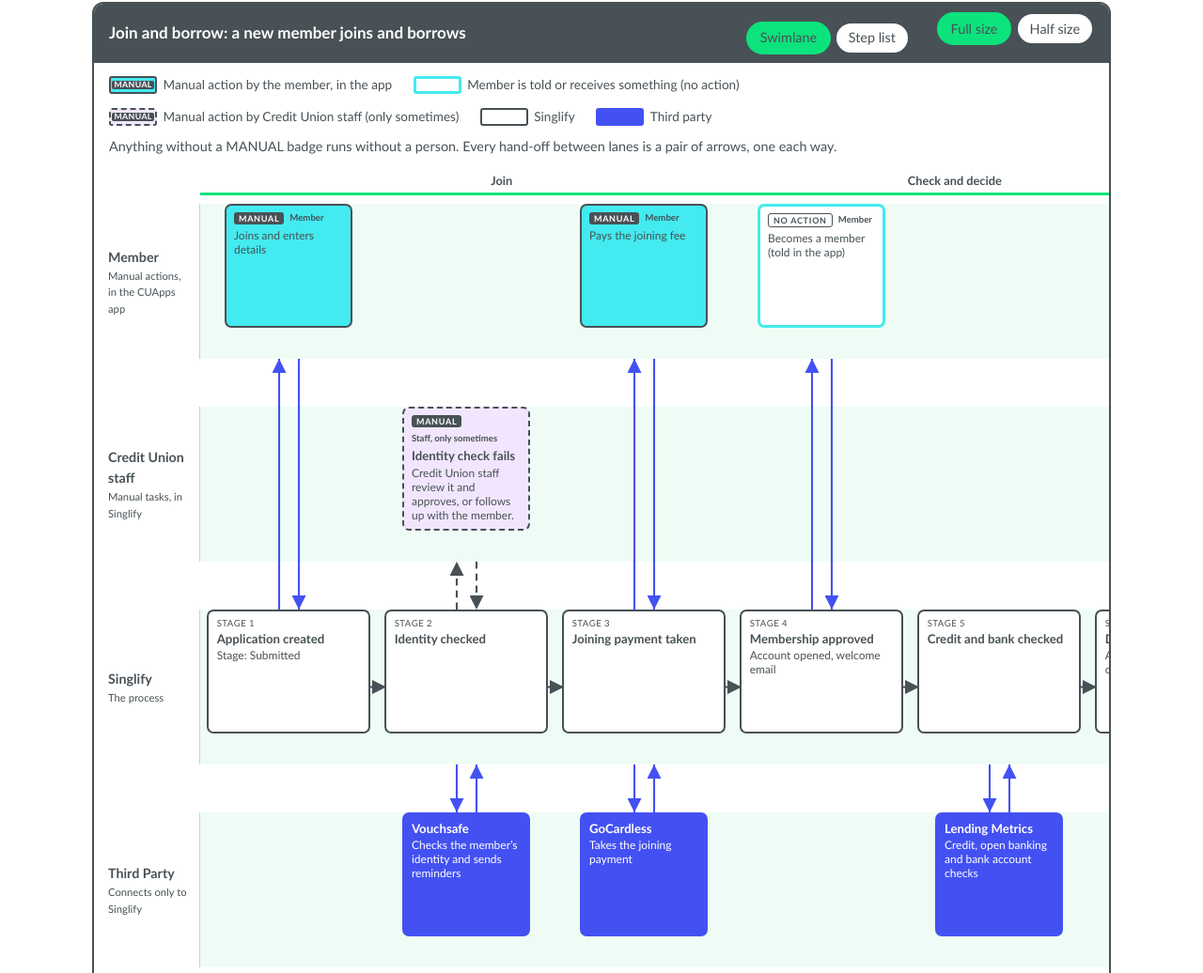
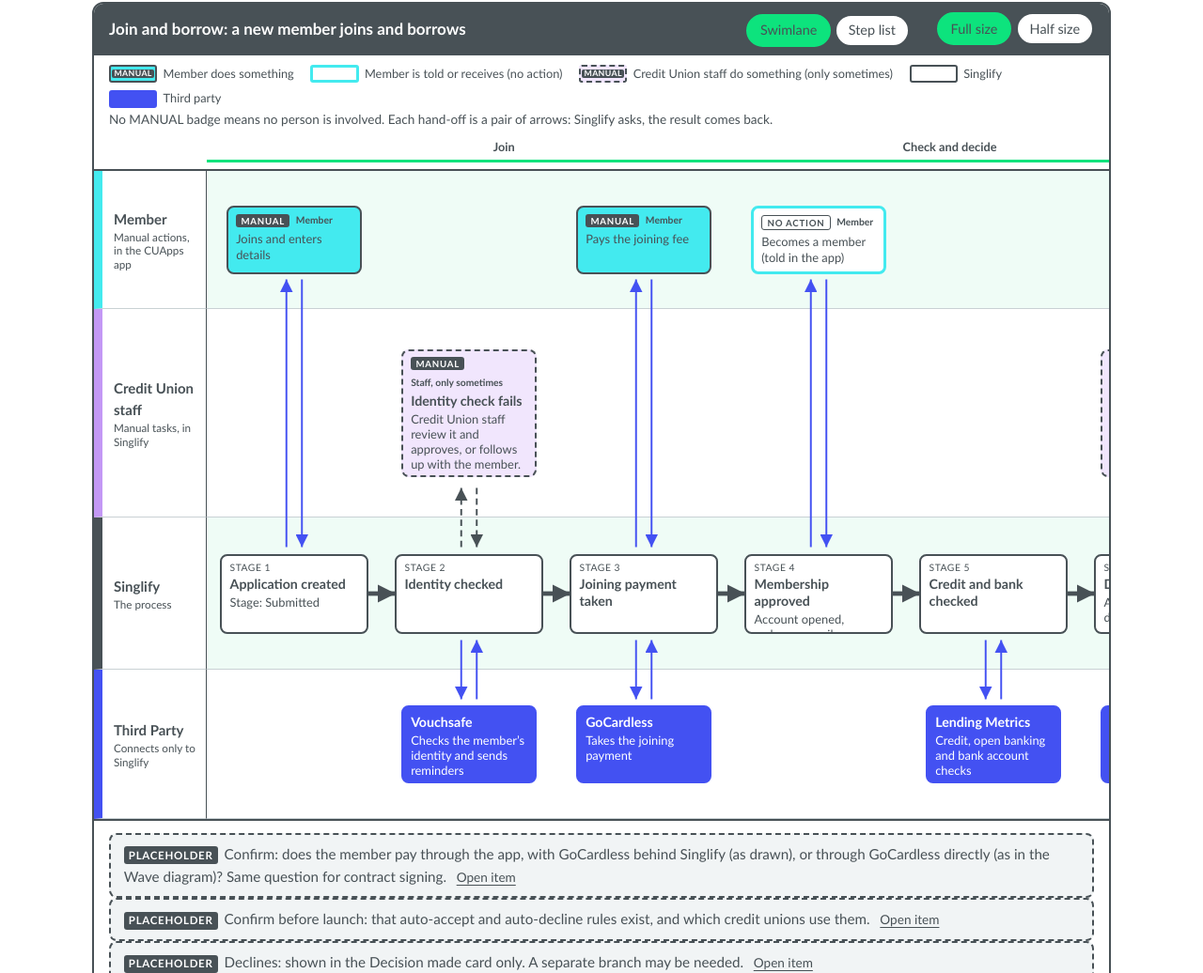
Before and after one commit to maartenrooney-gif/singlify-prototypes, an Astro site: page / in a window 1280 px wide. Shown: the part 2801-3837 px from the top of the page at 94% size. Built offline with nearby package versions, Linux system fonts and the light colour scheme; Astro itself is replaced by a stand-in of ours.

Commit message:
Swimlane readability: contiguous lane bands, tighter geometry, clearer arrows, compact legend
Co-Authored-By: Claude Sonnet 5.5 <noreply@anthropic.com>
Claude-Session: https://claude.ai/code/session_01DYC2SK2VGCHh7jzZQaFqcf

```diff
--- a/src/components/Swimlane/LaneGrid.astro
+++ b/src/components/Swimlane/LaneGrid.astro
@@ -1,18 +1,19 @@
 ---
-import { lanes, type Flow } from '../../lib/data';
-import { layout, COL_W, LABEL_W, CARD_H, GAP } from '../../lib/layout';
+import { lanes, type Flow, type Lane } from '../../lib/data';
+import { layout, COL_W, LABEL_W, CARD_W, CARD_H, S_INSET } from '../../lib/layout';
 import Card from './Card.astro';
 const { flow } = Astro.props as { flow: Flow };
-const { gridW, gridH, arrows, row } = layout(flow);
+const { gridW, gridH, laneH, arrows, row } = layout(flow);
 const sRow = row('singlify');
 const cols = `${LABEL_W}em repeat(${flow.cols}, ${COL_W}em)`;
-const rows = `repeat(${flow.lanes.length}, ${CARD_H}em)`;
+const rows = laneH.map((h) => `${h}em`).join(' ');
 const uid = `m-${flow.key}`;
+const size = (l: Lane) => `height:${CARD_H[l]}em;`;
 ---
 <div class="lanegrid-wrap">
   <div class="lg-frame">
     {flow.bands && (
-      <div class="lg-bands" aria-hidden="true">
+      <div class="lg-bands" aria-hidden="true" style={`margin-left:${LABEL_W}em`}>
         {flow.bands.map((b) => {
           const from = flow.stages[b.from].colStart;
           const last = flow.stages[b.to];
@@ -24,24 +25,25 @@ const uid = `m-${flow.key}`;
     <div class="lg" style={`grid-template-columns:${cols};grid-template-rows:${rows}`} role="group" aria-label="Swimlane diagram. Switch to Step list for the same steps in order.">
       {flow.lanes.map((l, i) => (
         <>
-          <div class="lg-stripe" style={`grid-row:${i + 1}`}></div>
-          <div class="lg-label" style={`grid-row:${i + 1};grid-column:1`}><strong>{lanes[l].label}</strong><span>{lanes[l].sub}</span></div>
+          <div class={`lg-stripe ${l}`} style={`grid-row:${i + 1}`}></div>
+          <div class={`lg-label ${l}`} style={`grid-row:${i + 1};grid-column:1`}><strong>{lanes[l].label}</strong><span>{lanes[l].sub}</span></div>
         </>
       ))}
       <svg width={`${gridW}em`} height={`${gridH}em`} viewBox={`0 0 ${gridW} ${gridH}`} aria-hidden="true" focusable="false">
         <defs>
-          <marker id={`${uid}-blue`} markerUnits="userSpaceOnUse" markerWidth="1" markerHeight="1" refX="1" refY="0.5" orient="auto"><path d="M0 0 L1 0.5 L0 1 Z" style="fill:var(--dark-blue)" /></marker>
-          <marker id={`${uid}-grey`} markerUnits="userSpaceOnUse" markerWidth="1" markerHeight="1" refX="1" refY="0.5" orient="auto"><path d="M0 0 L1 0.5 L0 1 Z" style="fill:var(--dark-grey)" /></marker>
+          <marker id={`${uid}-blue`} markerUnits="userSpaceOnUse" markerWidth="0.9" markerHeight="0.9" refX="0.9" refY="0.45" orient="auto"><path d="M0 0 L0.9 0.45 L0 0.9 Z" style="fill:var(--dark-blue)" /></marker>
+          <marker id={`${uid}-grey`} markerUnits="userSpaceOnUse" markerWidth="0.9" markerHeight="0.9" refX="0.9" refY="0.45" orient="auto"><path d="M0 0 L0.9 0.45 L0 0.9 Z" style="fill:var(--dark-grey)" /></marker>
+          <marker id={`${uid}-spine`} markerUnits="userSpaceOnUse" markerWidth="1.3" markerHeight="1.3" refX="1.3" refY="0.65" orient="auto"><path d="M0 0 L1.3 0.65 L0 1.3 Z" style="fill:var(--dark-grey)" /></marker>
         </defs>
         {arrows.map((a) => (
-          <path d={a.d} fill="none" stroke-width="0.14" stroke-dasharray={a.dashed ? '0.5 0.35' : undefined} style={`stroke:${a.kind === 'blue' ? 'var(--dark-blue)' : 'var(--dark-grey)'}`} marker-end={`url(#${uid}-${a.kind})`} />
+          <path d={a.d} fill="none" stroke-width={a.spine ? '0.32' : '0.13'} stroke-dasharray={a.dashed ? '0.45 0.3' : undefined} style={`stroke:${a.kind === 'blue' ? 'var(--dark-blue)' : 'var(--dark-grey)'}`} marker-end={`url(#${uid}-${a.spine ? 'spine' : a.kind})`} />
         ))}
       </svg>
       {flow.stages.map((s, i) => (
         <>
-          <Card kind="singlify" name={s.title} text={s.note} tag={`Stage ${i + 1}`} style={`grid-row:${sRow + 1};grid-column:${s.colStart + 2} / span ${s.span}`} />
+          <Card kind="singlify" name={s.title} text={s.note} tag={`Stage ${i + 1}`} style={`grid-row:${sRow + 1};grid-column:${s.colStart + 2} / span ${s.span};${size('singlify')}margin:0 ${S_INSET}em`} />
           {s.attach.map((a) => (
-            <Card kind={a.lane === 'member' ? 'member' : a.lane === 'team' ? 'team' : 'partner'} name={a.name} text={a.text} human={a.human} manual={a.manual} style={`grid-row:${row(a.lane) + 1};grid-column:${a.col + 2}`} />
+            <Card kind={a.lane === 'member' ? 'member' : a.lane === 'team' ? 'team' : 'partner'} name={a.name} text={a.text} human={a.human} manual={a.manual} style={`grid-row:${row(a.lane) + 1};grid-column:${a.col + 2};width:${CARD_W}em;${size(a.lane)}`} />
           ))}
         </>
       ))}
--- a/src/components/Swimlane/Swimlane.astro
+++ b/src/components/Swimlane/Swimlane.astro
@@ -20,13 +20,13 @@ const { flow, caption } = Astro.props as { flow: Flow; caption: string };
     </div>
   </div>
   <ul class="legend legend-top" aria-label="Key">
-    <li><span class="sw member"><b>MANUAL</b></span>Manual action by the member, in the app</li>
-    <li><span class="sw noact"></span>Member is told or receives something (no action)</li>
-    <li><span class="sw team"><b>MANUAL</b></span>Manual action by Credit Union staff (only sometimes)</li>
+    <li><span class="sw member"><b>MANUAL</b></span>Member does something</li>
+    <li><span class="sw noact"></span>Member is told or receives (no action)</li>
+    <li><span class="sw team"><b>MANUAL</b></span>Credit Union staff do something (only sometimes)</li>
     <li><span class="sw singlify"></span>Singlify</li>
     <li><span class="sw partner"></span>Third party</li>
   </ul>
-  <p class="hint">Anything without a MANUAL badge runs without a person. Every hand-off between lanes is a pair of arrows, one each way.</p>
+  <p class="hint">No MANUAL badge means no person is involved. Each hand-off is a pair of arrows: Singlify asks, the result comes back.</p>
   <div class="scroller" tabindex="0" role="region" aria-label={`${caption}: scrolls sideways`}>
     <LaneGrid flow={flow} />
     <StageList flow={flow} />
--- a/src/lib/layout.ts
+++ b/src/lib/layout.ts
@@ -1,43 +1,47 @@
-// Swimlane geometry, in em units. Fixed card size makes the arrows computable at build time.
+// Swimlane geometry, in em units. Lane bands are contiguous; each lane is as tall as its tallest
+// card plus padding for the arrows. Card sizes are fixed per kind so arrows are computed at build time.
 import type { Flow, Lane } from './data';
-export const LABEL_W = 7.5;
-export const COL_W = 12.6;
-export const CARD_W = 11.4;
-export const CARD_H = 11;
-export const GAP = 3.4;
-export const PITCH = CARD_H + GAP;
-export const INSET = (COL_W - CARD_W) / 2;
 
-export interface Arrow { d: string; kind: 'blue' | 'grey'; dashed: boolean }
+export const LABEL_W = 8;
+export const COL_W = 12.4;
+export const CARD_W = 11.2;
+export const S_INSET = 1.1; // Singlify cards are narrower, leaving room for the spine arrow
+export const PAD = 2.1; // space above and below cards inside a lane (arrows live here)
+export const CARD_H: Record<Lane, number> = { member: 5.6, team: 10.6, singlify: 6.6, partner: 6.4 };
+
+export interface Arrow { d: string; kind: 'blue' | 'grey'; dashed: boolean; spine?: boolean }
 
 export function layout(flow: Flow) {
+  const laneH = flow.lanes.map((l) => CARD_H[l] + 2 * PAD);
+  const top = laneH.map((_, i) => laneH.slice(0, i).reduce((a, b) => a + b, 0));
   const row = (l: Lane) => flow.lanes.indexOf(l);
+  const cardTop = (l: Lane) => top[row(l)] + PAD;
+  const cardBottom = (l: Lane) => cardTop(l) + CARD_H[l];
   const gridW = flow.cols * COL_W;
-  const gridH = flow.lanes.length * CARD_H + (flow.lanes.length - 1) * GAP;
+  const gridH = laneH.reduce((a, b) => a + b, 0);
   const sRow = row('singlify');
   const arrows: Arrow[] = [];
-  const sTop = sRow * PITCH, sBottom = sTop + CARD_H, sMid = sTop + CARD_H / 2;
+  const sMid = cardTop('singlify') + CARD_H.singlify / 2;
 
   // Process spine: Singlify card to Singlify card
   flow.stages.slice(0, -1).forEach((s, i) => {
     const next = flow.stages[i + 1];
-    const x1 = (s.colStart + s.span) * COL_W - INSET;
-    const x2 = next.colStart * COL_W + INSET;
-    arrows.push({ d: `M${x1} ${sMid} L${x2} ${sMid}`, kind: 'grey', dashed: false });
+    const x1 = (s.colStart + s.span) * COL_W - S_INSET + 0.1;
+    const x2 = next.colStart * COL_W + S_INSET - 0.1;
+    arrows.push({ d: `M${x1} ${sMid} L${x2} ${sMid}`, kind: 'grey', dashed: false, spine: true });
   });
 
   // Hand-offs: a pair of arrows, one each way, between Singlify and each attachment
   for (const s of flow.stages) for (const a of s.attach) {
-    const r = row(a.lane);
+    const above = row(a.lane) < sRow;
     const cx = a.col * COL_W + COL_W / 2;
-    const above = r < sRow;
-    const aEdge = above ? r * PITCH + CARD_H : r * PITCH;
-    const sEdge = above ? sTop : sBottom;
+    const aEdge = above ? cardBottom(a.lane) : cardTop(a.lane);
+    const sEdge = above ? cardTop('singlify') : cardBottom('singlify');
     const kind = a.lane === 'team' ? 'grey' : 'blue';
     const dashed = a.lane === 'team';
-    // left arrow: Singlify asks; right arrow: result comes back
-    arrows.push({ d: `M${cx - 0.7} ${sEdge} L${cx - 0.7} ${aEdge}`, kind, dashed });
-    arrows.push({ d: `M${cx + 0.7} ${aEdge} L${cx + 0.7} ${sEdge}`, kind, dashed });
+    // left: Singlify asks; right: the result comes back
+    arrows.push({ d: `M${cx - 0.55} ${sEdge} L${cx - 0.55} ${aEdge}`, kind, dashed });
+    arrows.push({ d: `M${cx + 0.55} ${aEdge} L${cx + 0.55} ${sEdge}`, kind, dashed });
   }
-  return { gridW, gridH, arrows, row };
+  return { gridW, gridH, laneH, arrows, row };
 }
--- a/src/styles/global.css
+++ b/src/styles/global.css
@@ -102,8 +102,8 @@ nav.top ul { list-style: none; display: flex; gap: 1rem; flex-wrap: wrap; paddin
 .frame-bar .toggle { background: var(--white); }
 .frame-bar .toggle[aria-pressed="true"] { background: var(--bright-green); color: var(--dark-grey); border-color: var(--bright-green); }
 
-.scroller { overflow-x: auto; padding: 1rem 0; }
-.legend { display: flex; flex-wrap: wrap; gap: .8rem 1.4rem; padding: .7rem 1rem; border-top: 1px solid var(--line); font-size: .85rem; list-style: none; margin: 0; }
+.scroller { overflow-x: auto; padding: .6rem 0 .8rem; }
+.legend { display: flex; flex-wrap: wrap; gap: .4rem 1.1rem; padding: .5rem 1rem; border-top: 1px solid var(--line); font-size: .85rem; list-style: none; margin: 0; }
 .legend li { display: flex; align-items: center; gap: .4rem; }
 .sw { width: 1.4rem; height: .9rem; border-radius: 3px; border: 2px solid var(--dark-grey); }
 .sw.member { background: var(--turquoise); }
@@ -121,8 +121,8 @@ nav.top ul { list-style: none; display: flex; gap: 1rem; flex-wrap: wrap; paddin
 .frame[data-view="list"] .sizes { display: none; }
 .frame-bar .controls { display: flex; gap: .8rem; flex-wrap: wrap; }
 .frame-bar .views,
-.frame .hint { margin: 0; padding: .6rem 1rem 0; font-size: .9rem; }
-.legend-top { border-top: 0; border-bottom: 0; padding-bottom: 0; padding-top: .8rem; }
+.frame .hint { margin: 0; padding: .1rem 1rem 0; font-size: .85rem; }
+.legend-top { border-top: 0; border-bottom: 0; padding-bottom: 0; padding-top: .6rem; font-size: .8rem; }
 .pill { display: inline-block; background: var(--dark-grey); color: var(--white); font-weight: 700; font-size: .75em; letter-spacing: .08em; text-transform: uppercase; border-radius: 3px; padding: .1em .55em; }
 .pill.quiet { background: var(--white); color: var(--dark-grey); border: 1.5px solid var(--dark-grey); }
 .badge-row { display: flex; align-items: center; gap: .5em; margin-bottom: .35em; flex-wrap: wrap; }
@@ -135,23 +135,29 @@ nav.top ul { list-style: none; display: flex; gap: 1rem; flex-wrap: wrap; paddin
 .sw.noact { background: var(--white); border: 3px solid var(--turquoise); }
 .lg-frame { --u: 15px; font-size: var(--u); }
 .frame[data-size="half"] .lg-frame { --u: 8px; }
-.lg-bands { display: flex; margin-left: 7.5em; margin-bottom: .6em; }
+.lg-bands { display: flex; margin-bottom: .5em; }
 .lg-band { flex: none; box-sizing: border-box; text-align: center; font-weight: 700; font-size: .85em; border-bottom: 3px solid var(--bright-green); padding-bottom: .2em; }
-.lg { position: relative; display: grid; row-gap: 3.4em; width: max-content; padding-right: 1em; }
-.lg-stripe { grid-column: 1 / -1; background: var(--tint); border-radius: .5em; z-index: 0; }
-.lg-label { position: sticky; left: 0; z-index: 3; background: var(--white); display: flex; flex-direction: column; justify-content: center; padding: 0 .8em 0 1em; border-right: 1px solid var(--line); }
-.lg-label strong { font-size: .95em; }
-.lg-label span { font-size: .75em; }
-.lg svg { position: absolute; left: 7.5em; top: 0; z-index: 1; overflow: visible; pointer-events: none; }
-.card { z-index: 2; border-radius: .6em; padding: .55em .7em; font-size: .8em; line-height: 1.25; overflow: hidden; }
+.lg { position: relative; display: grid; width: max-content; padding-right: 0; border-top: 2px solid var(--dark-grey); border-bottom: 2px solid var(--dark-grey); }
+.lg-stripe { grid-column: 1 / -1; z-index: 0; border-bottom: 1px solid var(--line); }
+.lg-stripe.team, .lg-stripe.partner { background: var(--white); }
+.lg-stripe.member, .lg-stripe.singlify { background: var(--tint); }
+.lg-stripe:last-of-type { border-bottom: 0; }
+.lg-label { position: sticky; left: 0; z-index: 3; background: var(--white); display: flex; flex-direction: column; justify-content: center; padding: 0 .6em 0 .8em; border-right: 1px solid var(--dark-grey); border-left: .6em solid var(--dark-grey); border-bottom: 1px solid var(--line); }
+.lg-label.member { border-left-color: var(--turquoise); }
+.lg-label.team { border-left-color: var(--light-purple); }
+.lg-label.partner { border-left-color: var(--dark-blue); }
+.lg-label strong { font-size: 1em; }
+.lg-label span { font-size: .78em; line-height: 1.25; }
+.lg svg { position: absolute; left: 8em; top: 0; z-index: 1; overflow: visible; pointer-events: none; }
+.card { z-index: 2; border-radius: .6em; padding: .5em .65em; font-size: .86em; line-height: 1.25; overflow: hidden; }
 .card .nm { display: block; font-weight: 700; font-size: 1.1em; margin-bottom: .15em; }
 .card .tag { display: block; font-size: .8em; text-transform: uppercase; letter-spacing: .05em; margin-bottom: .2em; }
 .card.member { background: var(--turquoise); border: 2px solid var(--dark-grey); }
 .card.singlify { background: var(--white); border: 2px solid var(--dark-grey); }
 .card.team { background: var(--white); border: 2px dashed var(--dark-grey); }
 .card.partner { background: var(--dark-blue); border: 2px solid var(--dark-blue); color: var(--white); }
-.lg .card { justify-self: center; width: 11.4em; height: 11em; }
-.lg .card.singlify { justify-self: stretch; width: auto; margin: 0 .65em; }
+.lg .card { justify-self: center; align-self: center; }
+.lg .card.singlify { justify-self: stretch; width: auto; }
 
 /* Stage list (phone) */
 .sl { list-style: none; margin: 0; padding: 1rem; }
```
